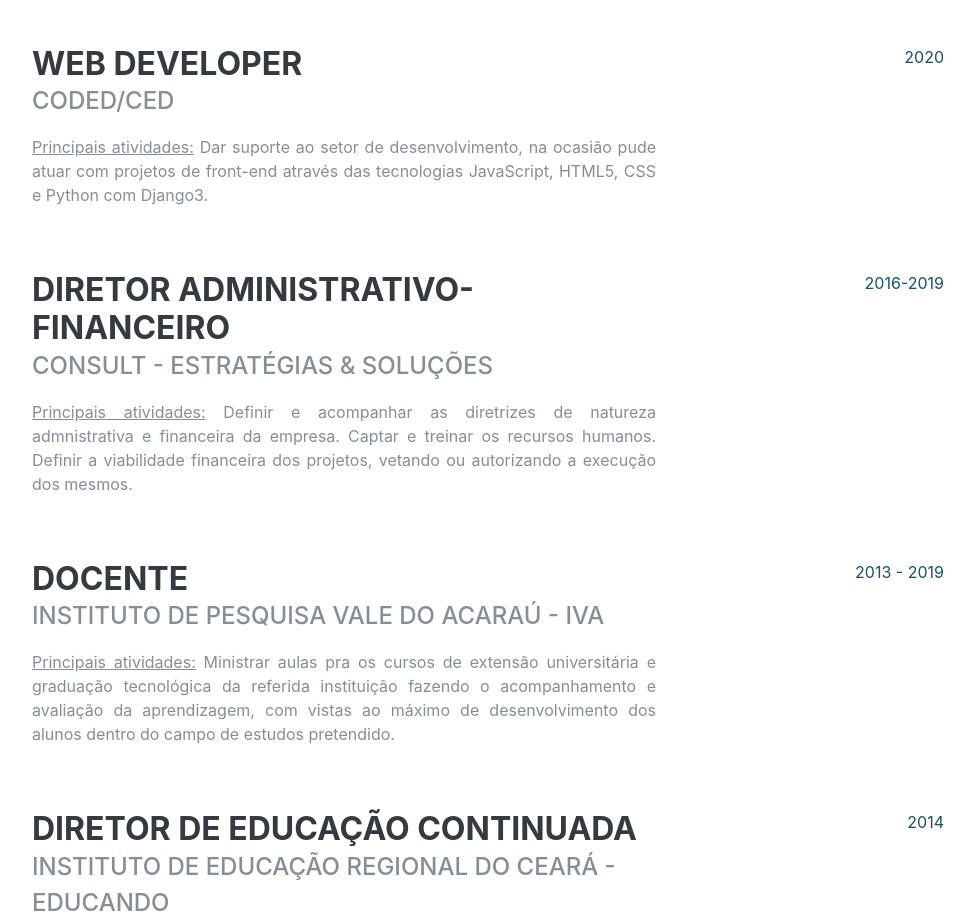
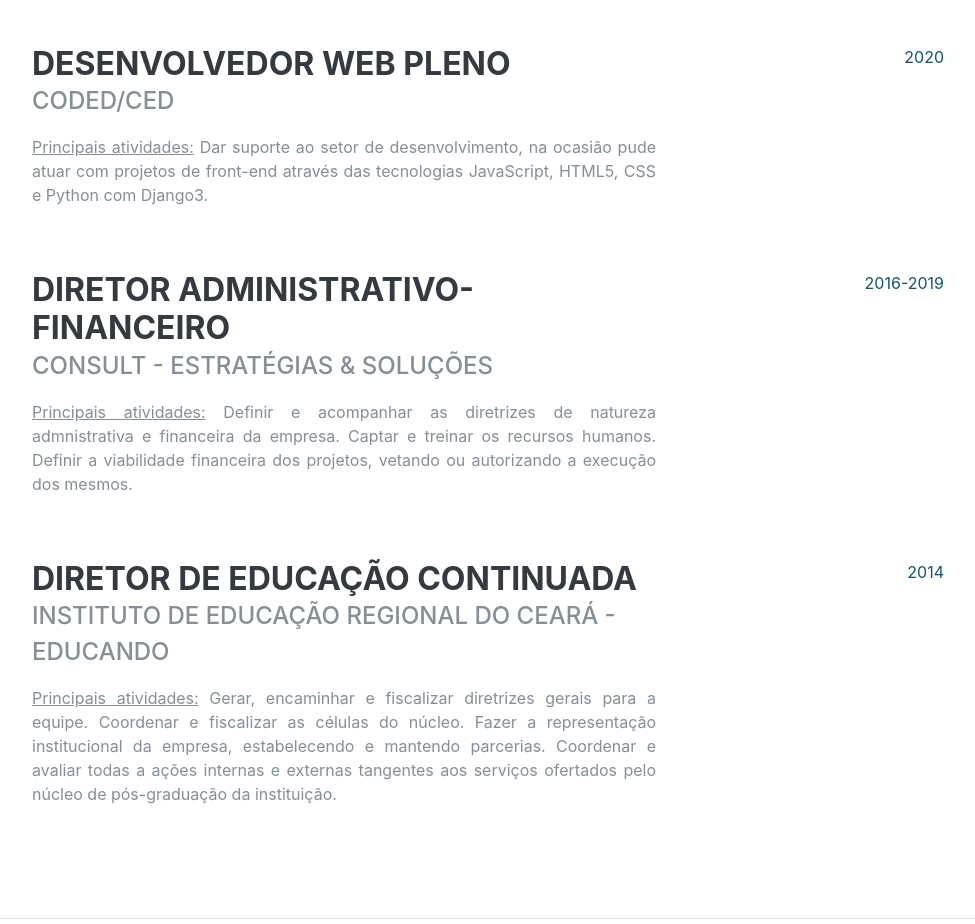
Before and after one commit to manoel-neto-morais/presentation, a plain HTML site: page index.html in a window 1280 px wide. Shown: the part 1158-2082 px from the top of the page, without its empty margins (288-1263 px from the left). Drawn offline with Linux system fonts and the light colour scheme; a web font is replaced by a local one.

Commit message:
Update index.html

```diff
--- a/index.html
+++ b/index.html
@@ -141,7 +141,7 @@
 
                 <div class="resume-item d-flex flex-column flex-md-row justify-content-between mb-5">
                     <div class="resume-content">
-                        <h3 class="mb-0">Web developer</h3>
+                        <h3 class="mb-0">Desenvolvedor Web Pleno</h3>
                         <div class="subheading mb-3">CODED/CED</div>
                         <p style="text-align: justify;"><span style="text-decoration: underline;">Principais atividades:</span> Dar suporte ao setor de desenvolvimento, na ocasião pude atuar com projetos de front-end através das tecnologias JavaScript, HTML5, CSS e Python com Django3.</p>
                     </div>
@@ -162,17 +162,6 @@
                     </div>
                 </div>
 
-                <div class="resume-item d-flex flex-column flex-md-row justify-content-between mb-5">
-                    <div class="resume-content">
-                        <h3 class="mb-0">Docente</h3>
-                        <div class="subheading mb-3">Instituto De Pesquisa Vale do Acaraú - IVA</div>
-                        <p style="text-align: justify;"><span style="text-decoration: underline;">Principais atividades:</span> Ministrar aulas pra os cursos de extensão universitária e graduação tecnológica da referida instituição fazendo o acompanhamento e avaliação da aprendizagem,
-                            com vistas ao máximo de desenvolvimento dos alunos dentro do campo de estudos pretendido.</p>
-                    </div>
-                    <div class="resume-date text-md-right">
-                        <span class="text-primary">2013 - 2019</span>
-                    </div>
-                </div>
 
                 <div class="resume-item d-flex flex-column flex-md-row justify-content-between mb-5">
                     <div class="resume-content">
@@ -278,6 +267,8 @@
 
                 <div class="subheading mb-3">Workflow</div>
                 <ul class="fa-ul mb-0">
+
+
                     <li>
                         <i class="fa-li fa fa-check"></i>Responsive Design</li>
                     <li>
@@ -294,13 +285,16 @@
                         <li>
                             <i class="fa-li fa fa-check"></i> C#
                         </li>
+
                         <li>
-                            <i class="fa-li fa fa-check"></i> Worpress
-                        </li>
-
+                            <i class="fa-li fa fa-check"></i>Node.js</li>
+                        <li>
                         <li>
                             <i class="fa-li fa fa-check"></i> JavaScript
                         </li>
+                        <li>
+                            <i class="fa-li fa fa-check"></i>Jquery</li>
+                        <li>
                         <li>
                             <i class="fa-li fa fa-check"></i> Layout do Site
                         </li>
```
